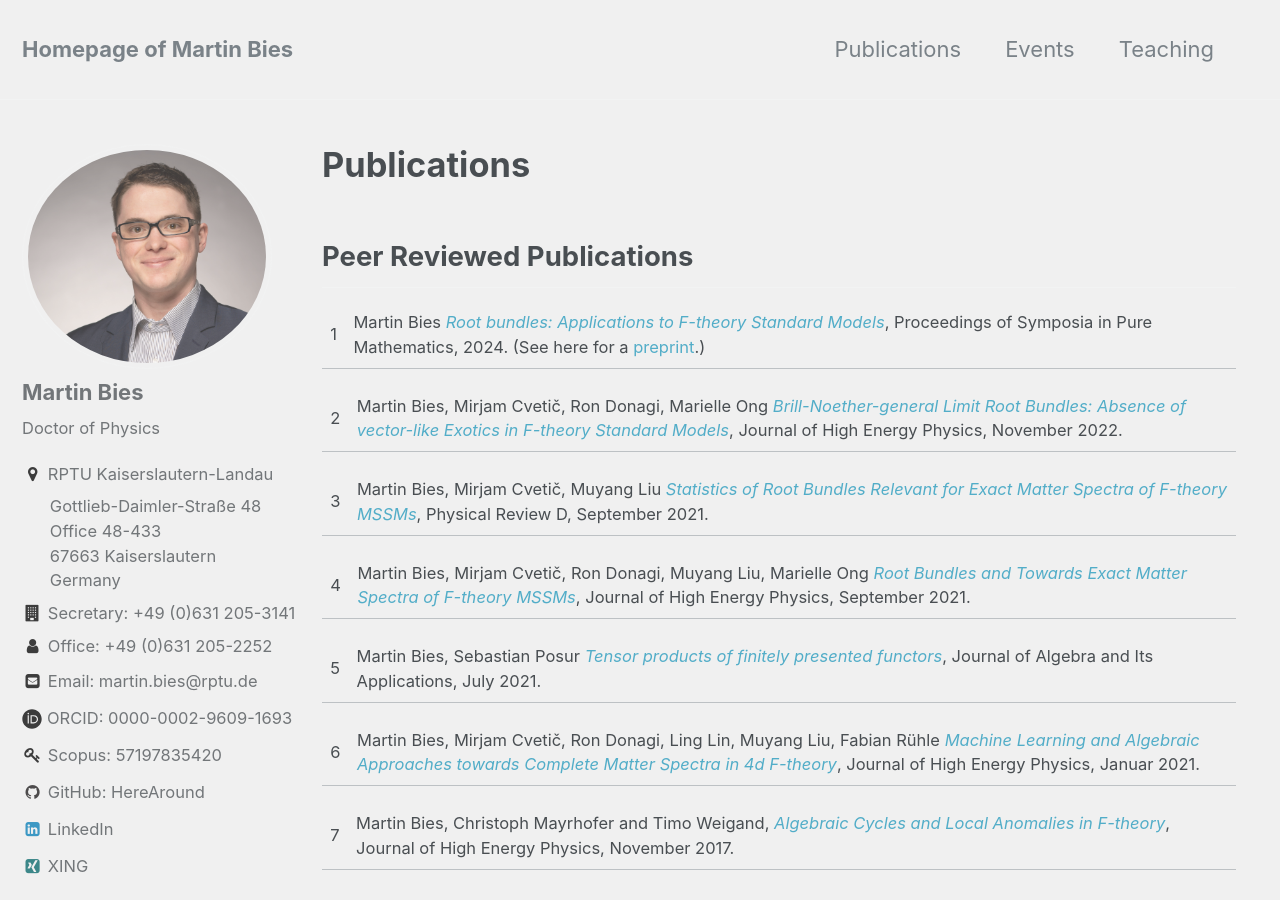
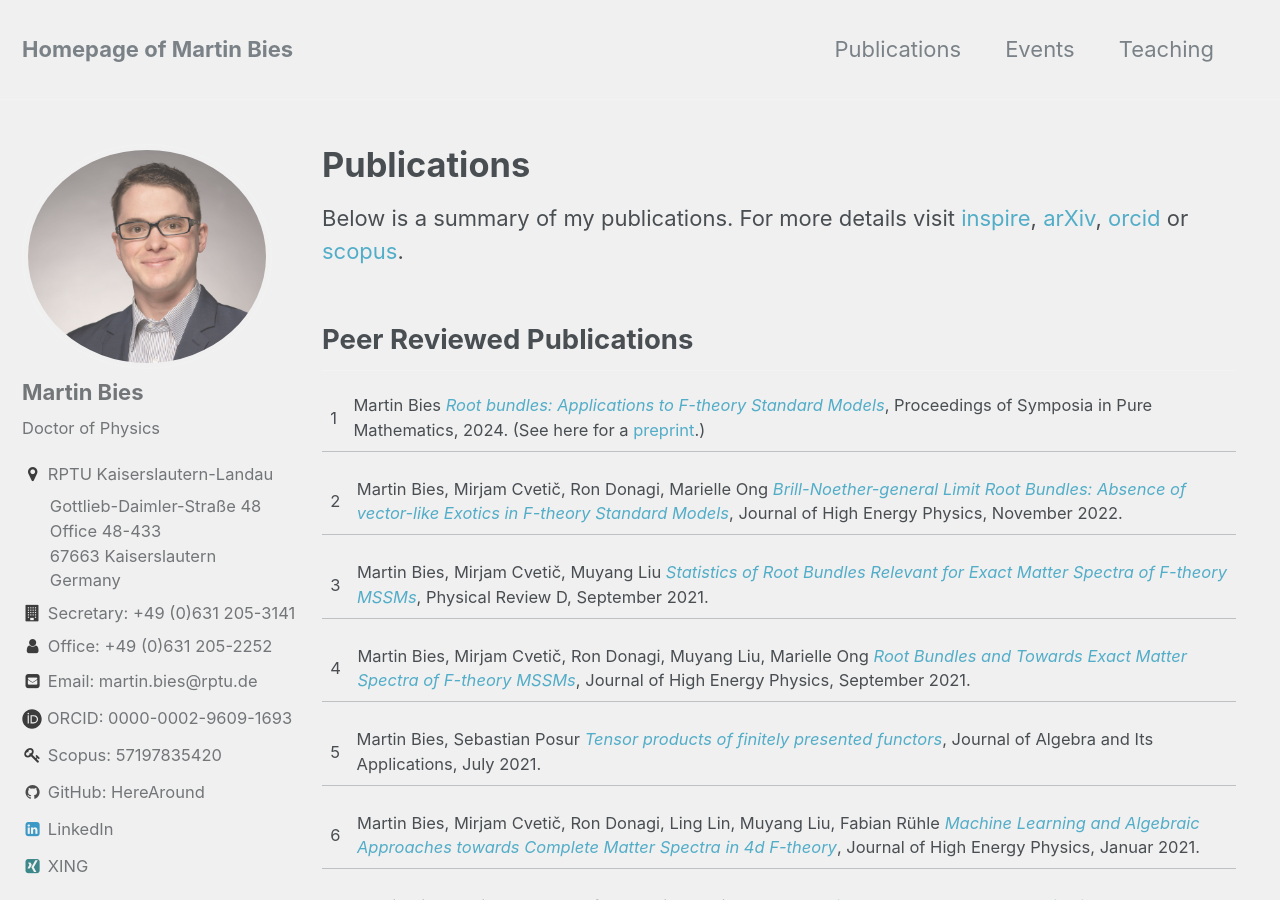
Before and after one commit to MartinBies/MartinBies.github.io, a Jekyll site: the page built from _pages/publications.md, in a window 1280 px wide and 900 px high. Built offline with Jekyll 4.4.1, drawn with Linux system fonts in a browser that asks for light colours.

Commit message:
Update publications

```diff
--- a/_pages/publications.md
+++ b/_pages/publications.md
@@ -5,10 +5,10 @@ title: "Publications"
 permalink: /publications/
 ---
 
-{% include toc %}
+Below is a summary of my publications. For more details visit [inspire](https://inspirehep.net/author/profile/M.Bies.1), [arXiv](https://arxiv.org/search/?query=Martin+Bies&searchtype=author&abstracts=hide&order=-announced_date_first&size=50), [orcid](https://orcid.org/0000-0002-9609-1693) or [scopus](https://www.scopus.com/authid/detail.uri?authorId=57197835420).
+
 
 ## Peer Reviewed Publications
-
 
 1 | Martin Bies [*Root bundles: Applications to F-theory Standard Models*](https://www.ams.org/books/pspum/107/), Proceedings of Symposia in Pure Mathematics, 2024. (See here for a [preprint](https://arxiv.org/abs/2303.08144).)
 
```
